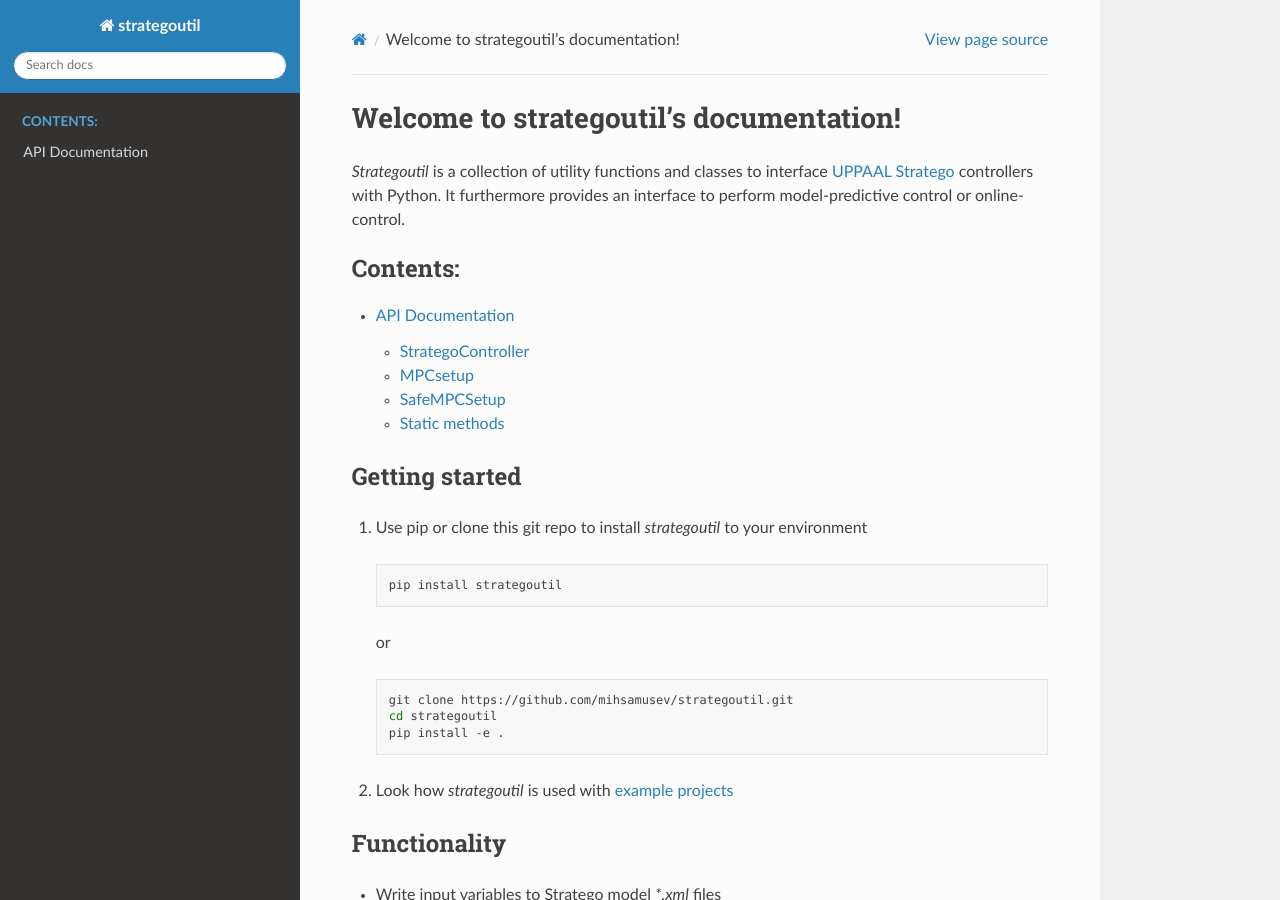
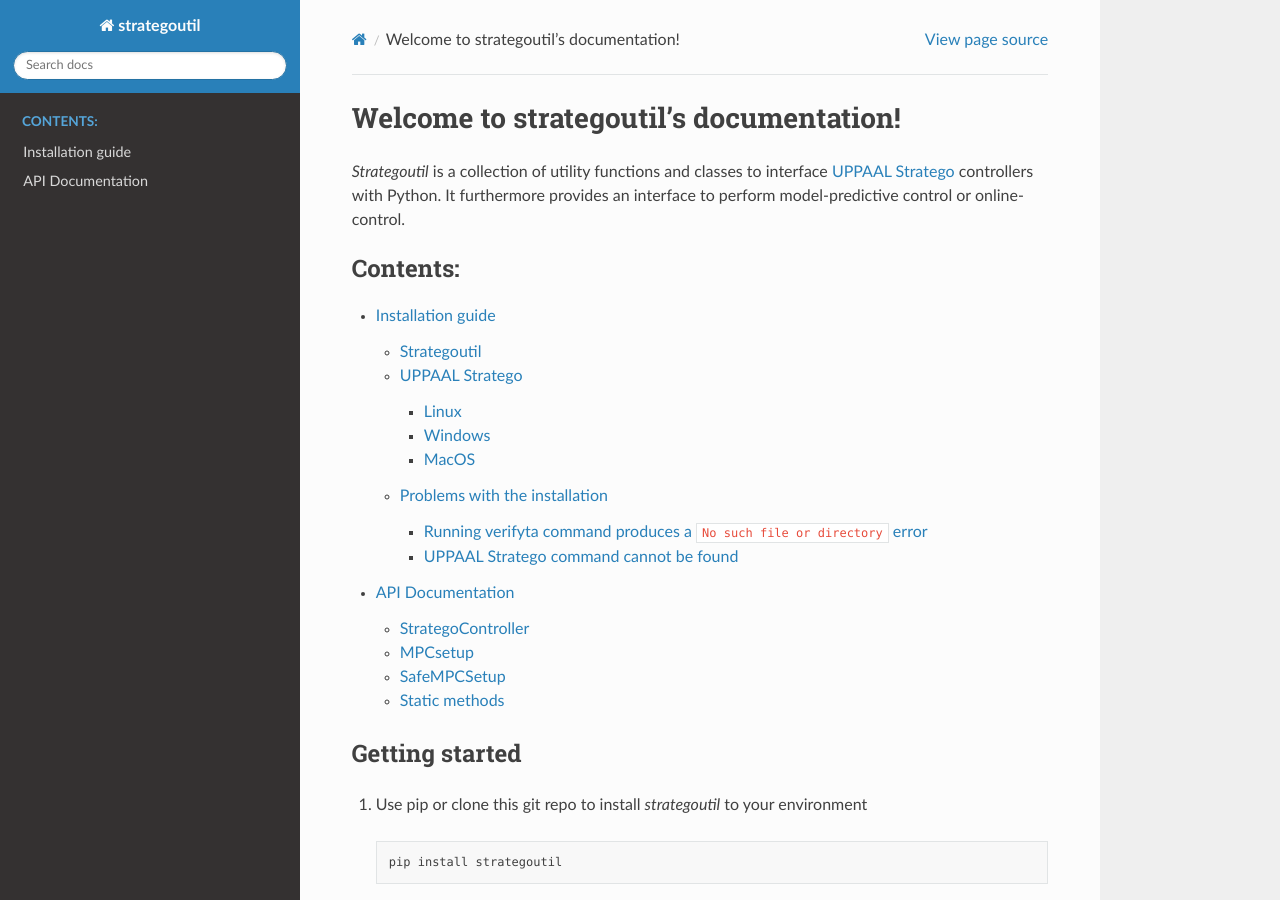
Before and after one commit to DEIS-Tools/strategoutil, a Sphinx documentation site: the page built from docs/source/index.rst, in a window 1280 px wide and 900 px high. Built offline with Sphinx 7.4.7 and the Read the Docs theme 2.0.0, drawn with Linux system fonts in a browser that asks for light colours; some of the changed lines change nothing that is shown.

Commit message:
Add installation documentation

```diff
--- a/docs/source/conf.py
+++ b/docs/source/conf.py
@@ -34,6 +34,7 @@
 extensions = [
     'sphinx_rtd_theme',
     'sphinx.ext.autodoc',
+    'sphinx.ext.todo',
     "myst_parser"
 ]
 
@@ -57,3 +58,6 @@
 # relative to this directory. They are copied after the builtin static files,
 # so a file named "default.css" will overwrite the builtin "default.css".
 html_static_path = ['_static']
+
+# Whether to include to do notes in the generated output.
+todo_include_todos=True
--- a/docs/source/index.rst
+++ b/docs/source/index.rst
@@ -9,6 +9,7 @@
    :maxdepth: 3
    :caption: Contents:
 
+   installation
    api
 
 
--- /dev/null
+++ b/docs/source/installation.rst
@@ -0,0 +1,178 @@
+..    include:: <isonum.txt>
+
+==================
+Installation guide
+==================
+
+This part of the documentation provides detailed instruction on the installation of *strategoutil*
+and UPPAAL Stratego.
+
+Strategoutil
+------------
+
+*strategoutil* is available through pip:
+
+.. code-block:: sh
+
+  pip install strategoutil
+
+Now *strategoutil* can be directly used in python with
+
+.. code-block:: python
+
+  import strategoutil
+
+UPPAAL Stratego
+---------------
+
+*strategoutil* cannot run without an installation of UPPAAL Stratego itself. *strategoutil* comes not
+with UPPAAL Stratego, so you have to install this by yourself. Follow the instructions below for the
+recommended way of installing UPPAAL Stratego for different operation systems.
+
+Linux
+^^^^^
+
+Go to the `download page <https://people.cs.aau.dk/~marius/stratego/download.html>`_ of UPPAAL
+Stratego. On this page, choose the latest release and the right build (32-bit versus 64 bit Linux
+version). If you are doubting about your OS version, go to *Settings* |rarr| *about* |rarr| *OS Type*.
+After accepting the license, the download should start.
+
+Open a terminal and move to the folder where UPPAAL Stratego has been downloaded to. Now we will
+unzip the file with
+
+.. code-block:: sh
+
+  unzip <name of uppaal stratego file>.zip -d $HOME/.local/bin
+
+where ``<name of uppaal stratego file>.zip`` is the name of the downloaded file (depending on the version
+you dowloaded), for example ``uppaal64-4.1.20-stratego-7.zip``.
+
+Navigat to the ``$HOME/.local/bin`` folder with
+
+.. code-block:: sh
+
+  cd $HOME/.local/bin
+
+and verify that UPPAAL Stratego has been unzipped correctly to this folder with
+
+.. code-block:: sh
+
+  ls
+
+and look for a folder named ``<name of uppaal stratego file>``.
+
+Now we will create a symbolic link to the UPPAAL Stratego engine:
+
+.. code-block:: sh
+
+  ln -s <name of uppaal stratego file>/bin-Linux/verifyta <short name>
+
+``<short name>`` can be any name you like, but it will become the command that you (and, in fact,
+*strategoutil*) call from a terminal. The suggestion is to always include the version number of the
+downloaded UPPAAL Stratego. For example, if you downloaded ``uppaal64-4.1.20-stratego-7.zip``,
+then ``verifyta-stratego-7`` can be a good name, and the full command for the symbolic link becomes
+
+.. code-block:: sh
+
+  ln -s uppaal64-4.1.20-stratego-7/bin-Linux/verifyta verifyta-stratego-7
+
+Verify that the symbolic link is created correctly by typing
+
+.. code-block:: sh
+
+  ls -l
+
+and check that the symbolic link is not colored red, i.e., red indicates that the link is broken.
+
+Finally, we check whether the symbolic link we created is recognized anywhere in the system. First,
+navigate to another random folder, for example your home folder
+
+.. code-block:: sh
+
+  cd
+
+and type
+
+.. code-block:: sh
+
+  <short name> -h
+
+with the short name of the symbolic link, for example ``verifyta-stratego-7``. The command line
+manual of UPPAAL Stratego should now be printed. If so, we are ready to go. Otherwise, look at
+:ref:`installation_problems`.
+
+Windows
+^^^^^^^
+
+.. todo:: No instructions yet.
+
+MacOS
+^^^^^
+
+.. todo:: No instructions yet.
+
+.. _installation_problems:
+
+Problems with the installation
+------------------------------
+
+We will provide some known solutions to problems you might encounter setting up the *strategoutil*
+package and UPPAAL Stratego.
+
+Running verifyta command produces a ``No such file or directory`` error
+^^^^^^^^^^^^^^^^^^^^^^^^^^^^^^^^^^^^^^^^^^^^^^^^^^^^^^^^^^^^^^^^^^^^^^^
+
+Older versions of UPPAAL Stratego (up to version 7) cannot properly cope with being installed in
+``$HOME/.local/bin`` folder and having a symbolic link to it. You can solve this by replacing the
+content of ``<uppaal stratego folder>/bin-Linux/verifyta`` to
+
+.. code-block:: sh
+
+  #!/usr/bin/env bash
+  # Use this script when the native dynamic linker is incompatible
+  SOURCE="${BASH_SOURCE[0]}"
+  while [ -h "$SOURCE" ]; do
+    HERE=$(cd -P $(dirname "$SOURCE") >/dev/null 2>&1 && pwd)
+    SOURCE=$(readlink "$SOURCE")
+    [[ "$SOURCE" != /* ]] && SOURCE="$HERE/$SOURCE"
+  done
+  HERE=$(cd -P $(dirname "$SOURCE") > /dev/null 2>&1 && pwd)
+  export LD_LIBRARY_PATH="$HERE"
+  exec -a verifyta "$HERE"/ld-linux.so "$HERE"/verifyta.bin "$@"
+
+
+UPPAAL Stratego command cannot be found
+^^^^^^^^^^^^^^^^^^^^^^^^^^^^^^^^^^^^^^^
+
+If *strategoutil* generates the runtime error ``Cannot find the supplied verifyta command:`` or a
+terminal fails with ``command not found``, the sybolic link to UPPAAL Stratego is not in the path
+variable.
+
+We will first verify that the path variable is indeed the problem by opening a terminal and type
+
+.. code-block::
+
+  echo $PATH
+
+Check whether along the printed folders is the folder ``$HOME/.local/bin``, where ``$HOME`` is your
+home folder (if you do not know this folder, type ``echo $HOME`` in the terminal). If this folder is
+missing, both *strategoutil* and the terminal cannot find it.
+
+.. note:: *strategoutil* has only access to commands through the path variable and not through any
+  aliases defined in, for example, your ``.bashrc`` or ``.zshrc`` files. So it might be the case
+  that UPPAAL Stratego is working when you call it with your terminal while *strategoutil* produces
+  this runtime error.
+
+The user's bin folder is added to the path variable in `/etc/skel/.profile`. Make sure that this
+file contains
+
+.. code-block:: sh
+
+  # set PATH so it includes user's private bin if it exists
+  if [ -d "$HOME/.local/bin" ] ; then
+      PATH="$HOME/.local/bin:$PATH"
+  fi
+
+If the file is missing this part, someting might be miss with your Linux OS, as this file comes with
+the standard installation of Linux and will not be altered by most users. Therefore, instead of
+adding the above lines to the file, it might be better to just reinstall your Linux OS.
```
